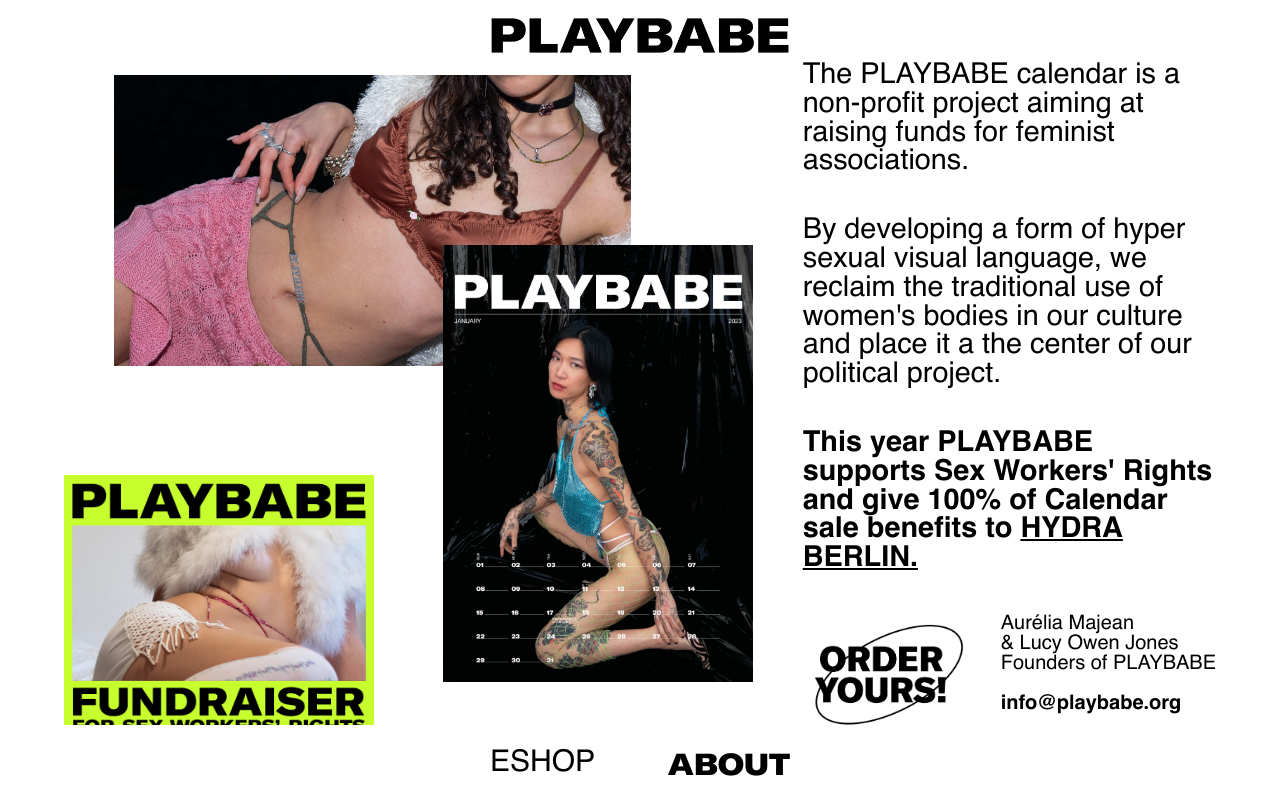
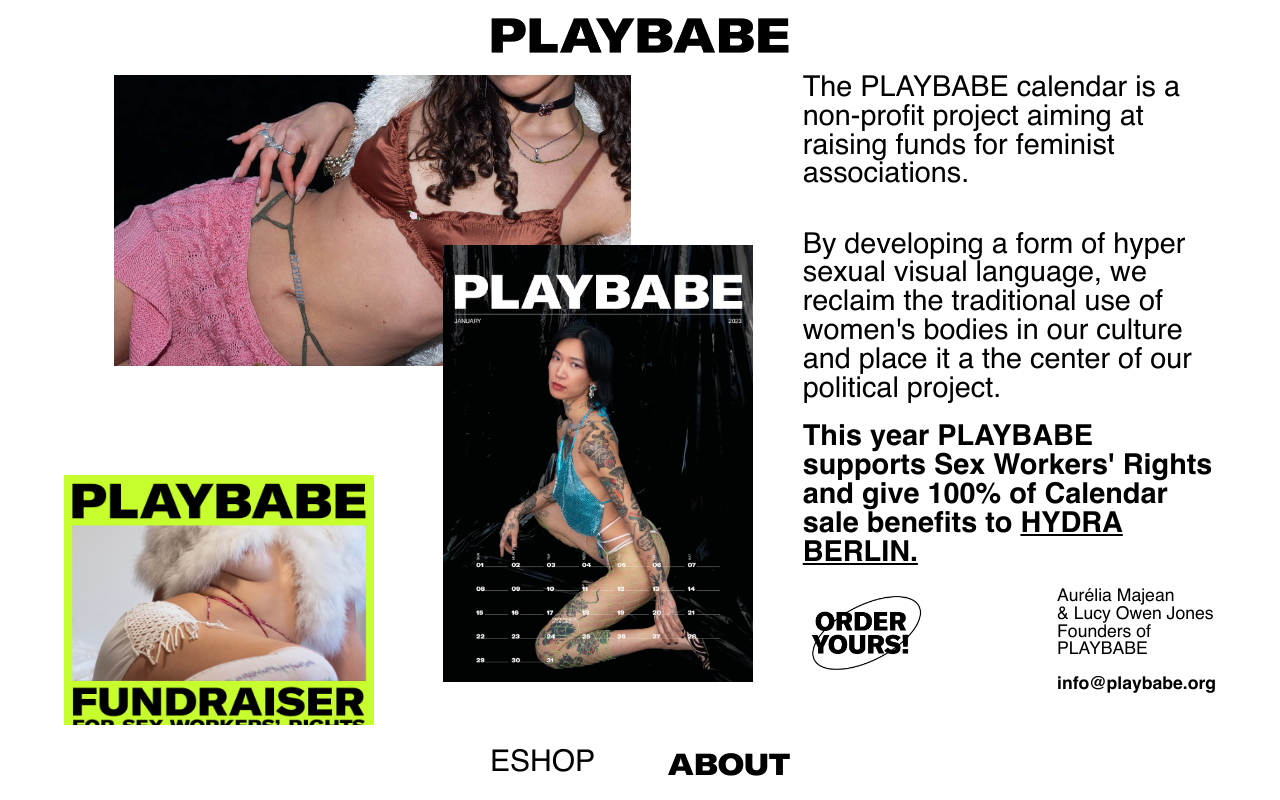
Before and after one commit to alexandre-roux/playbabe, a React (Create React App) app: page /about in a window 1280 px wide. Built offline with nearby package versions, Linux system fonts and the light colour scheme.

Commit message:
WIP font size on About page

```diff
--- a/src/containers/About/index.js
+++ b/src/containers/About/index.js
@@ -77,9 +77,10 @@ const About = () => {
                   </span>
                 </p>
                 <div className="details">
-                  <Link to={"/eshop"}>
+                  <Link className="button" to={"/eshop"}>
                     <img src="/images/about/button.PNG" alt="button" />
                   </Link>
+                  <div></div>
                   <p>
                     Aurélia Majean
                     <br />
--- a/src/containers/About/index.scss
+++ b/src/containers/About/index.scss
@@ -10,6 +10,7 @@
   }
 
   .about-content {
+    width: 90%;
     flex-grow: 1;
     min-height: 2em;
     padding: 0 5%;
@@ -60,31 +61,42 @@
     }
 
     .text {
+      height: 100%;
+      width: 100%;
       flex: 3;
       display: flex;
       justify-content: center;
       align-items: center;
 
       .text-container {
+        height: 100%;
+        width: 100%;
         display: flex;
-        gap: 40px;
+        gap: 20px;
         flex-direction: column;
+        justify-content: space-between;
 
         p {
-          font-size: 1.8em;
+          flex: 1;
+          font-size: 3.6vh;
         }
 
         .details {
+          flex: 1;
           display: flex;
-          justify-content: space-between;
-          gap: 20px;
+
+          img {
+            flex: 1;
+            width: 50%;
+          }
+
+          div {
+            flex: 1;
+          }
 
           p {
-            font-size: 20px;
-          }
-
-          img {
-            height: 120px;
+            flex: 1;
+            font-size: 2.2vh;
           }
         }
       }
```
